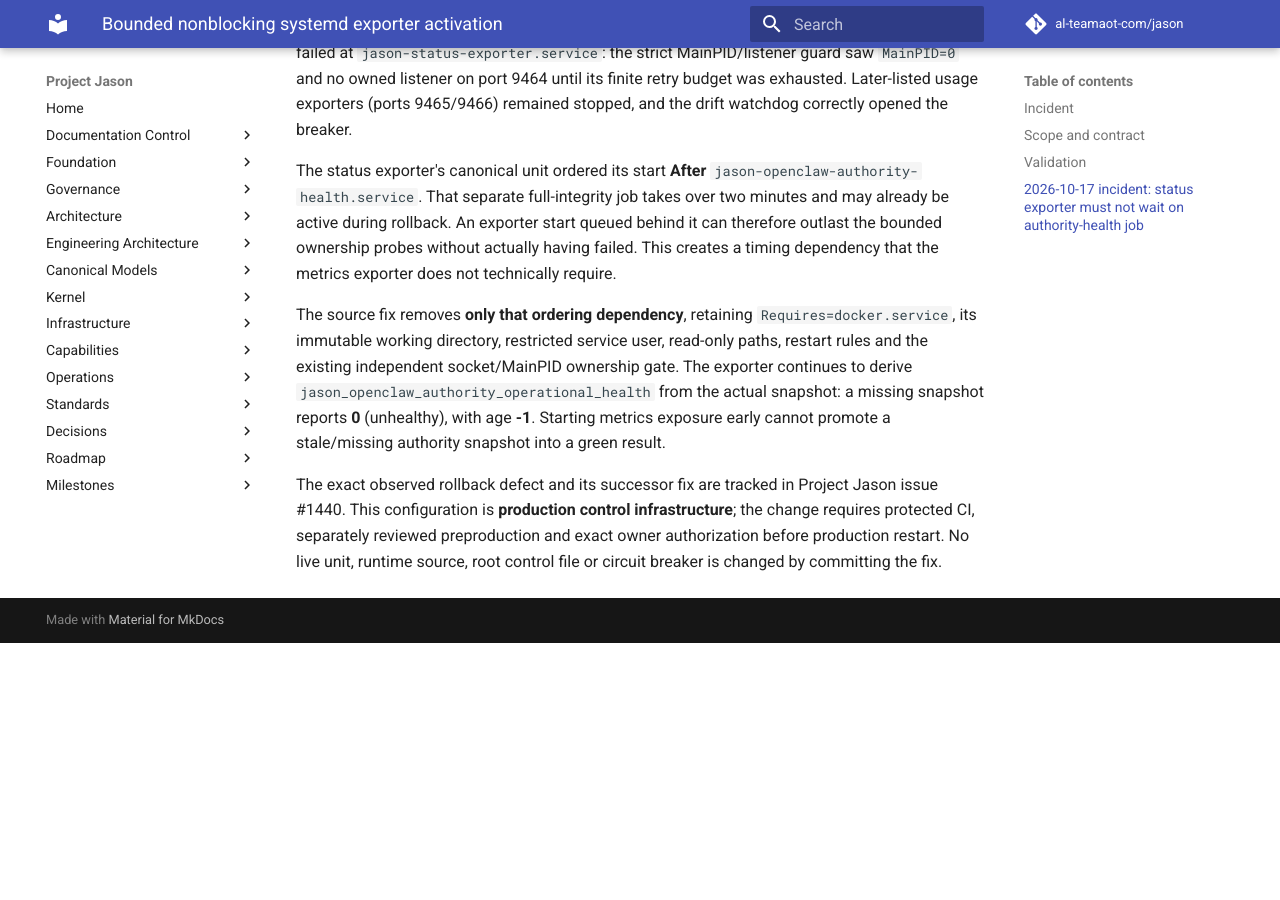
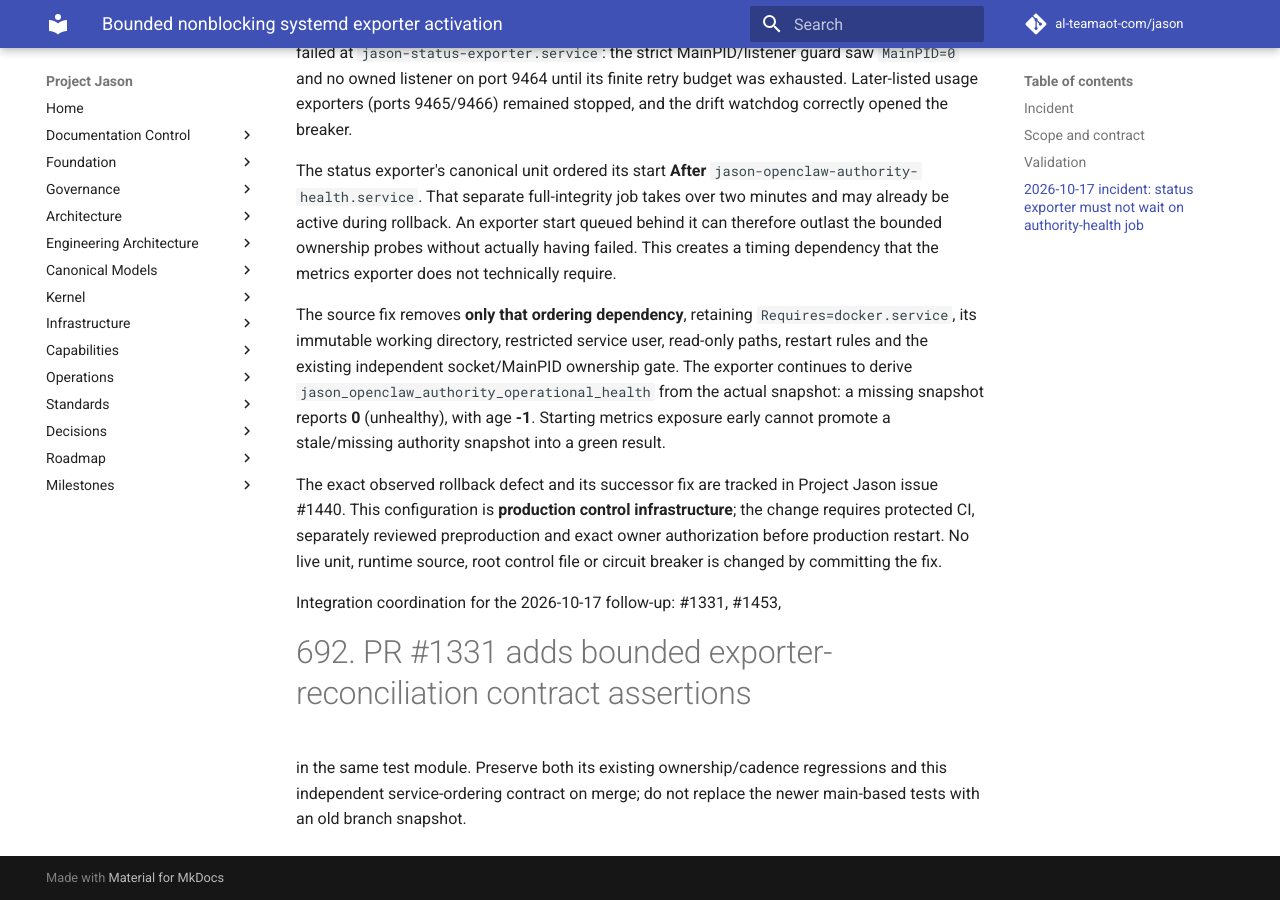
Before and after one commit to al-teamaot-com/jason, an MkDocs documentation site: the page built from docs/operations/Exporter-Nonblocking-Systemd-Activation-2026-10-15.md, in a window 1280 px wide and 900 px high, scrolled down 1468 px. Built offline with MkDocs 1.6.1 and Material for MkDocs 9.7.7, drawn with Linux system fonts in a browser that asks for light colours; comment, search, counter and statistics services are not loaded; before the commit the page ends 2111 px from its top, so only the background shows below that.

Commit message:
Record full integration coordination for status exporter recovery

```diff
--- a/docs/operations/Exporter-Nonblocking-Systemd-Activation-2026-10-15.md
+++ b/docs/operations/Exporter-Nonblocking-Systemd-Activation-2026-10-15.md
@@ -85,3 +85,9 @@ infrastructure**; the change requires protected CI, separately reviewed
 preproduction and exact owner authorization before production restart.
 No live unit, runtime source, root control file or circuit breaker is
 changed by committing the fix.
+
+Integration coordination for the 2026-10-17 follow-up: #1331, #1453,
+#692. PR #1331 adds bounded exporter-reconciliation contract assertions
+in the same test module. Preserve both its existing ownership/cadence
+regressions and this independent service-ordering contract on merge; do
+not replace the newer main-based tests with an old branch snapshot.
```
